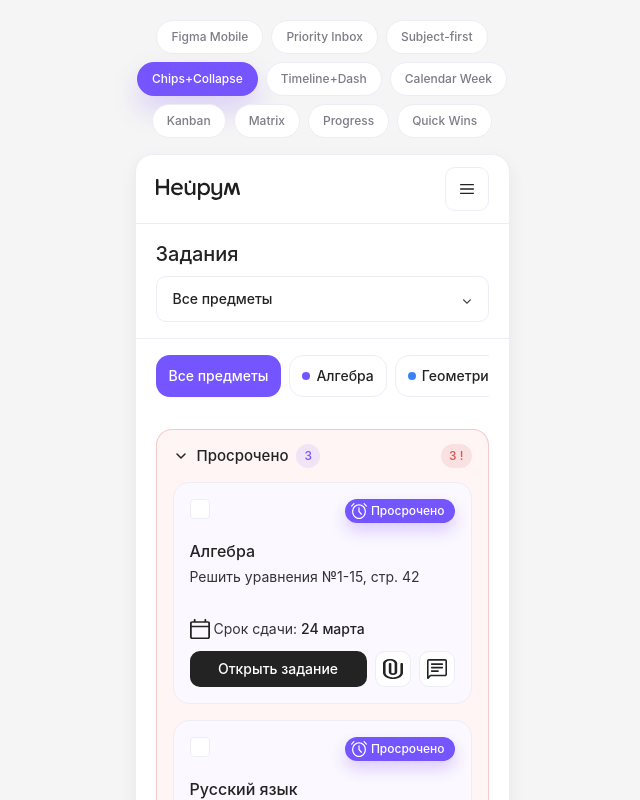
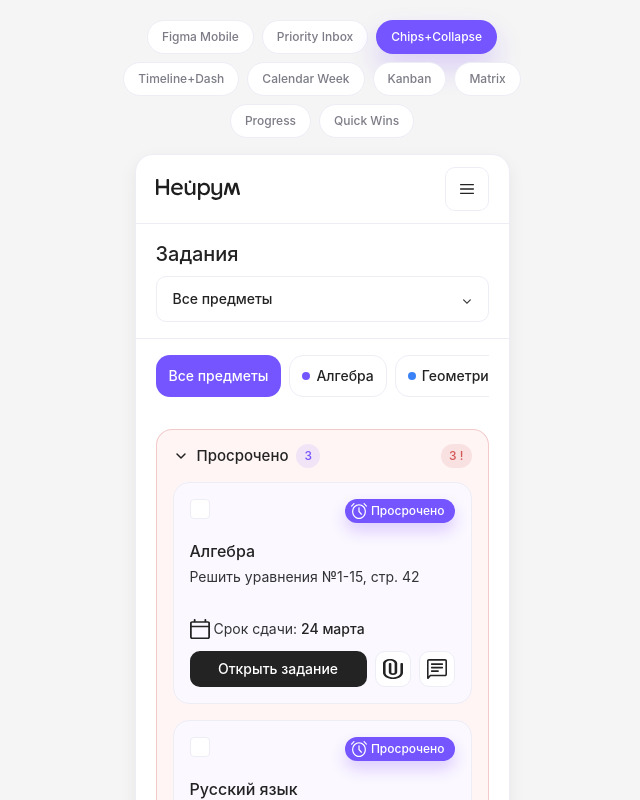
Before and after one commit to nikit34/neuroom-homework-density-prototypes, a React (Vite) app: page /neuroom-homework-density-prototypes/chips in a window 1280 px wide. Shown: the top 800 px of the page, without its empty margins (318-958 px from the left). Built offline with nearby package versions, Linux system fonts and the light colour scheme.

Commit message:
Remove Subject-first variant

```diff
--- a/src/App.tsx
+++ b/src/App.tsx
@@ -7,7 +7,7 @@ import VariantFigmaMobile from "./VariantFigmaMobile";
 import VariantChipsCollapse from "./VariantChipsCollapse";
 import VariantTimelineDashboard from "./VariantTimelineDashboard";
 import VariantPriorityInbox from "./VariantPriorityInbox";
-import VariantSubjectFirst from "./VariantSubjectFirst";
+
 import VariantCalendarWeek from "./VariantCalendarWeek";
 import VariantKanban from "./VariantKanban";
 import VariantMatrix from "./VariantMatrix";
@@ -17,7 +17,7 @@ import VariantQuickWins from "./VariantQuickWins";
 const tabs = [
   { key: "figma", label: "Figma Mobile", path: "/" },
   { key: "priority", label: "Priority Inbox", path: "/priority" },
-  { key: "subject", label: "Subject-first", path: "/subject" },
+
   { key: "chips-collapse", label: "Chips+Collapse", path: "/chips" },
   { key: "timeline-dashboard", label: "Timeline+Dash", path: "/timeline" },
   { key: "calendar", label: "Calendar Week", path: "/calendar" },
@@ -29,7 +29,7 @@ const tabs = [
 
 function getActiveTab(pathname: string): string {
   if (pathname === "/priority") return "priority";
-  if (pathname === "/subject") return "subject";
+
   if (pathname === "/chips") return "chips-collapse";
   if (pathname === "/timeline") return "timeline-dashboard";
   if (pathname === "/calendar") return "calendar";
@@ -97,7 +97,7 @@ function App() {
           <Routes>
             <Route path="/" element={<VariantFigmaMobile selectedSubjectId={selectedSubjectId} />} />
             <Route path="/priority" element={<VariantPriorityInbox selectedSubjectId={selectedSubjectId} />} />
-            <Route path="/subject" element={<VariantSubjectFirst selectedSubjectId={selectedSubjectId} />} />
+
             <Route path="/chips" element={<VariantChipsCollapse selectedSubjectId={selectedSubjectId} />} />
             <Route path="/timeline" element={<VariantTimelineDashboard selectedSubjectId={selectedSubjectId} />} />
             <Route path="/calendar" element={<VariantCalendarWeek selectedSubjectId={selectedSubjectId} />} />
```
